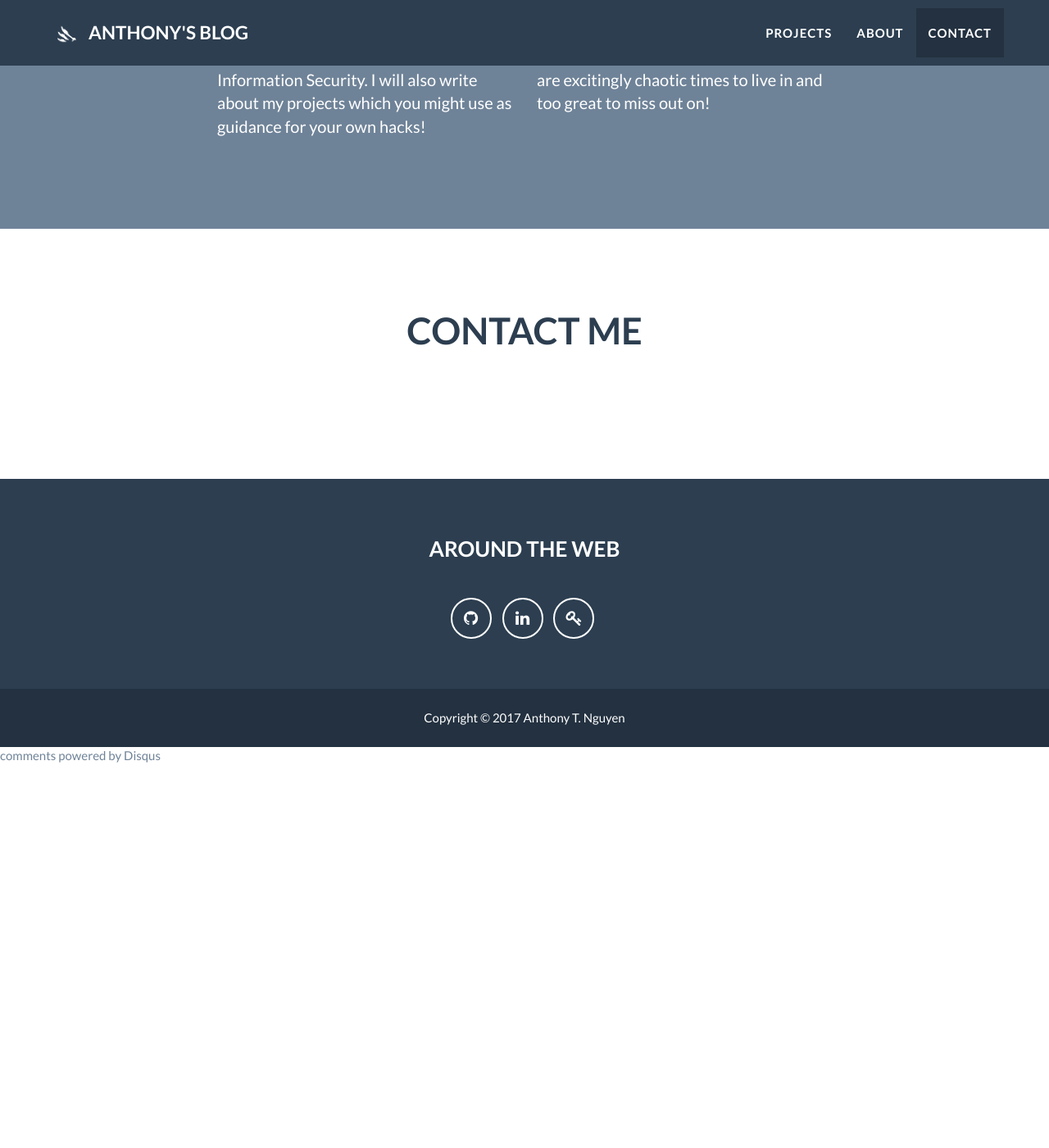
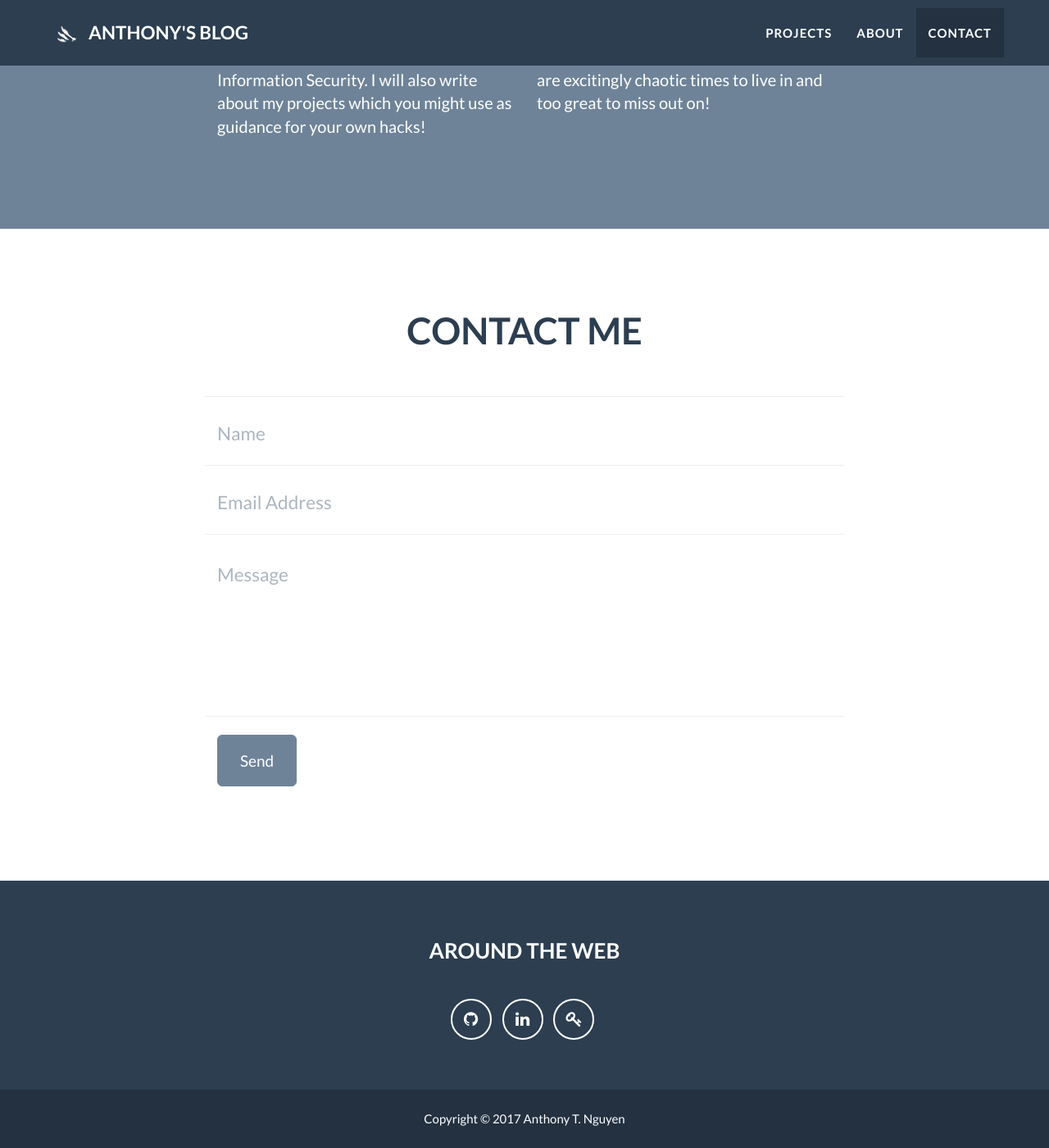
Before and after one commit to atwing/atwing.github.io, a Jekyll site: the page built from index.html, in a window 1280 px wide and 1400 px high, scrolled down 2059 px. Shown: the whole window at 82% size. Built offline with Jekyll 4.4.1, drawn with Linux system fonts in a browser that asks for light colours; comment, search, counter and statistics services are not loaded; before the commit the page ends 2991 px from its top, so only the background shows below that.

Commit message:
Update _config.yml

```diff
--- a/_config.yml
+++ b/_config.yml
@@ -17,7 +17,7 @@ bing_verify:
 # - static : pass through formspree.io to validate email sending
 # - disqus : replace contact form by disqus thread
 # - comment the line below if you want to stick with the default PHP contact form
-contact: disqus
+contact: static
 
 # If you use disqus you need disqus shortname
 # https://help.disqus.com/customer/portal/articles/466208
```
